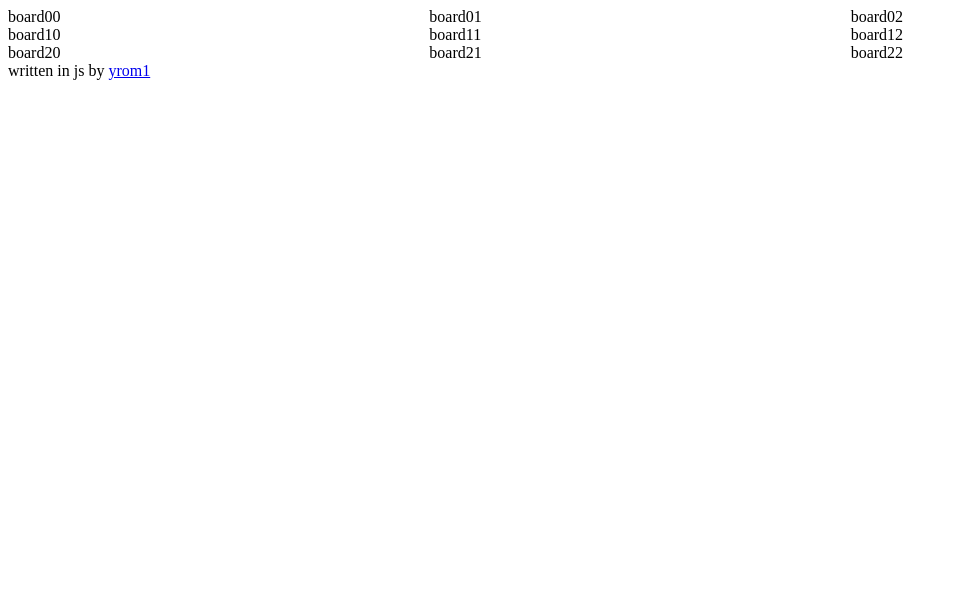
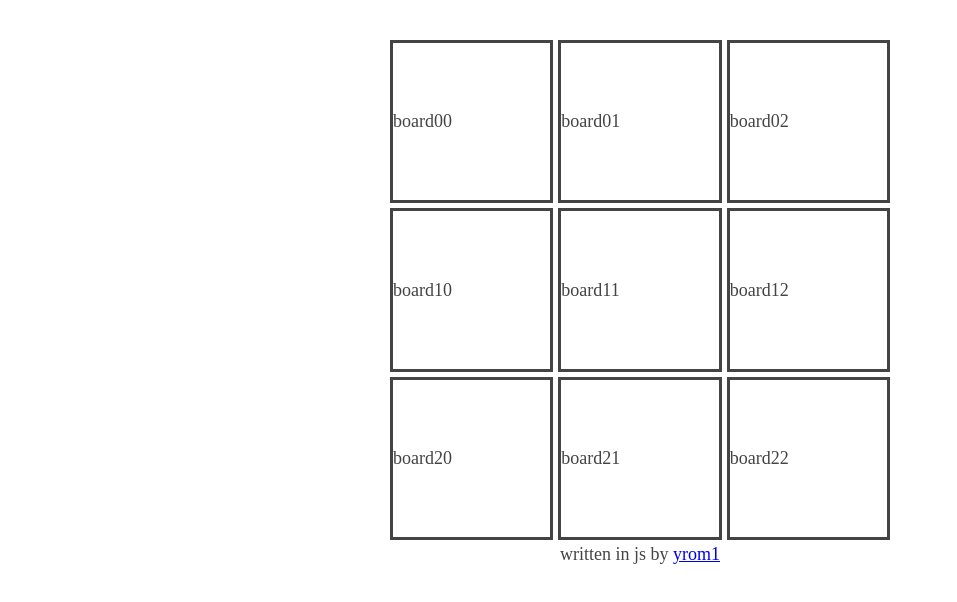
Before and after one commit to yrom1/js-tic-tac-toe, a plain HTML site: page index.html in a window 1280 px wide. Shown: the whole page, without its empty margins (0-957 px from the left). Drawn offline with Linux system fonts and the light colour scheme.

Commit message:
grid working before i breka it

```diff
--- a/index.html
+++ b/index.html
@@ -2,10 +2,13 @@
 <html>
     <head>
         <title>tic-tac-toe by yrom1</title>
+        <link href="main.css" rel="stylesheet">
         <script defer src='ttt.js'></script>
     </head>
     <body>
-        <div id="board"></div>
+        <div id="board-container">
+            <div id="board"></div>
+        </div>
         <footer>written in js by <a href="https://github.com/yrom1/js-tic-tac-toe">yrom1</a></footer>
     </body>
 </html>
--- a/main.css
+++ b/main.css
@@ -0,0 +1,29 @@
+body {
+    margin: 40px auto;
+    max-width: 650px;
+    line-height: 1.6;
+    font-size: 18px;
+    color: #444;
+    padding: 0 10px;
+}
+
+#board-container {
+    display: grid;
+    margin: 0 auto;
+    height: 500px;
+    width: 500px;
+}
+
+#board {
+    /*
+    display: grid;
+    height: 250px;
+    width: 250px;
+    align-items: center;
+    */
+}
+
+footer {
+    margin: 0 auto;
+    text-align: center;
+}
--- a/ttt.js
+++ b/ttt.js
@@ -2,13 +2,18 @@
 
 (function makeBoard () {
     const board = document.querySelector('#board');
-    board.setAttribute('style', `display: grid; grid-template-columns: repeat(3, 1fr); grid gap: 5px; gird-template-rows: repeat(3, 1fr);`);
+    board.setAttribute('style', `display: grid; grid-template-columns: repeat(3, 1fr); grid-gap: 5px; gird-template-rows: repeat(3, 1fr);`);
     for (let i=0; i<3; i++) {
         for (let j=0; j<3; j++) {
             const div = document.createElement('div');
             const divId = 'board' + parseInt(i) + parseInt(j);
             div.setAttribute('id', divId);
             div.textContent = divId;
+            div.setAttribute('style', `
+            border-style: solid;
+            justify-content: center;
+            align-content: center;
+            `);
             board.appendChild(div);
         }
     }
```
